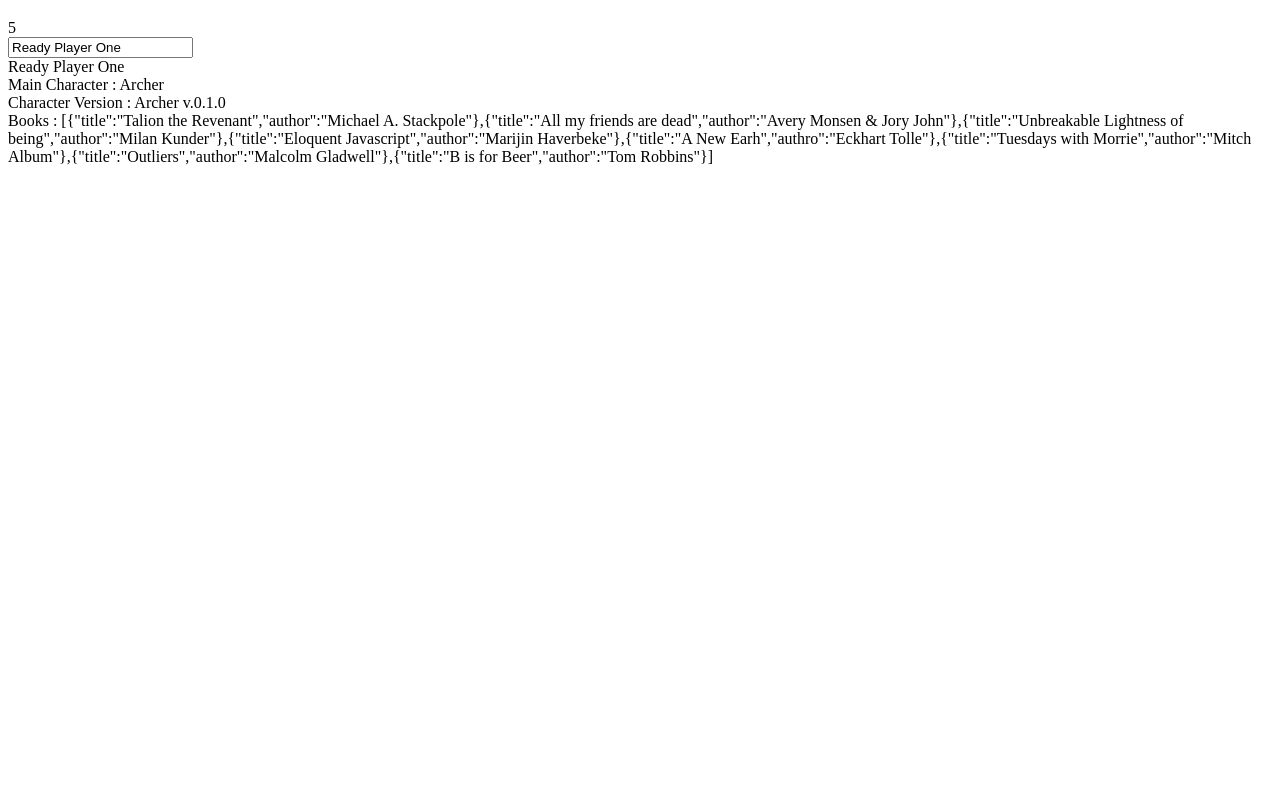
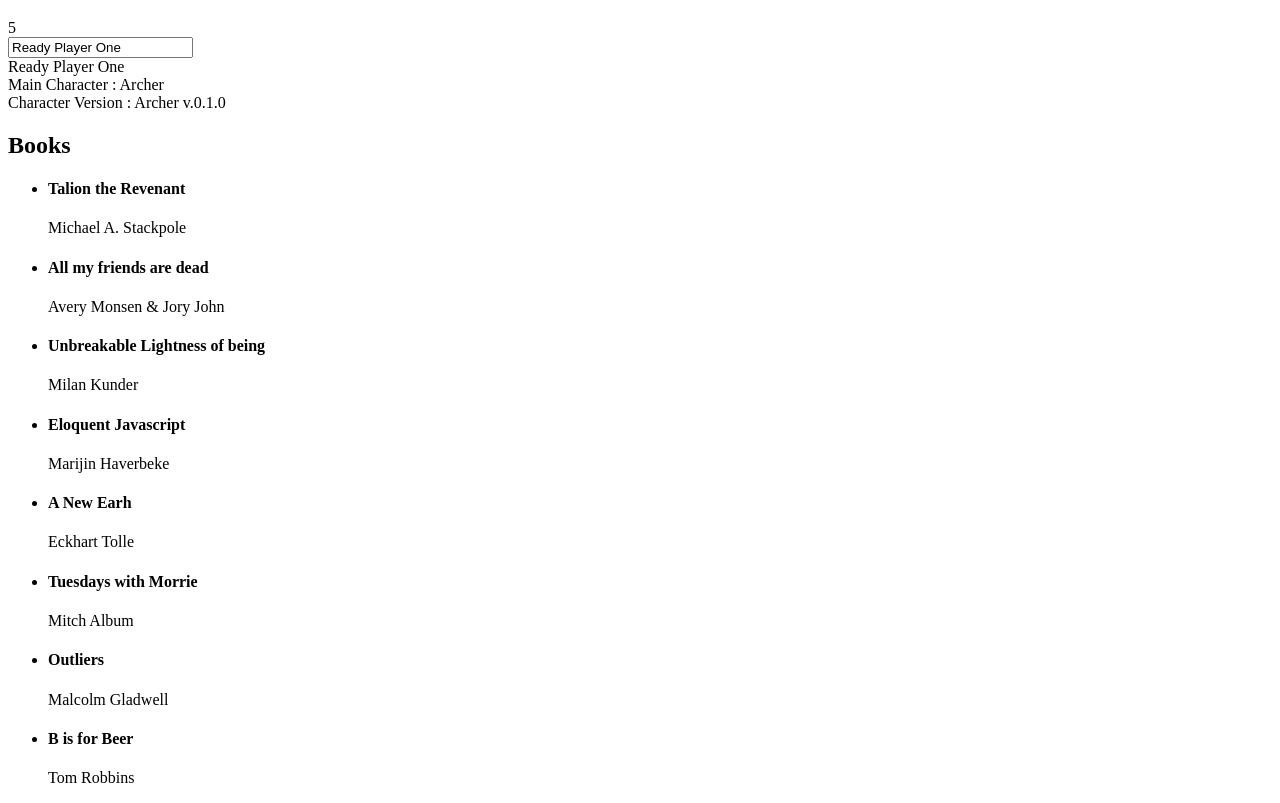
Before and after one commit to braddahboots/angular-practice, a website: page public/index.html in a window 1280 px wide. Shown: the part 61-864 px from the top of the page. Before the commit the page ends 800 px from the top, so only its background shows below. Drawn offline with nearby package versions, Linux system fonts and the light colour scheme.

Commit message:
added ng-repeat function for service variable

```diff
--- a/public/index.html
+++ b/public/index.html
@@ -31,7 +31,13 @@
     </div>
 
     <div>
-      Books : {{ books }}
+      <h2>Books</h2>
+      <ul>
+        <li class-'book' ng-repeat='book in books'>
+          <h4 class='book_title'>{{ book.title }}</h4>
+          <p class='book_author'>{{ book.author }}</p>
+        </li>
+     </ul>
     </div>
 
   </div>
--- a/public/js/services.js
+++ b/public/js/services.js
@@ -20,7 +20,7 @@
       },
       {
         title : 'A New Earh',
-        authro : 'Eckhart Tolle'
+        author : 'Eckhart Tolle'
       },
       {
         title : 'Tuesdays with Morrie',
```
